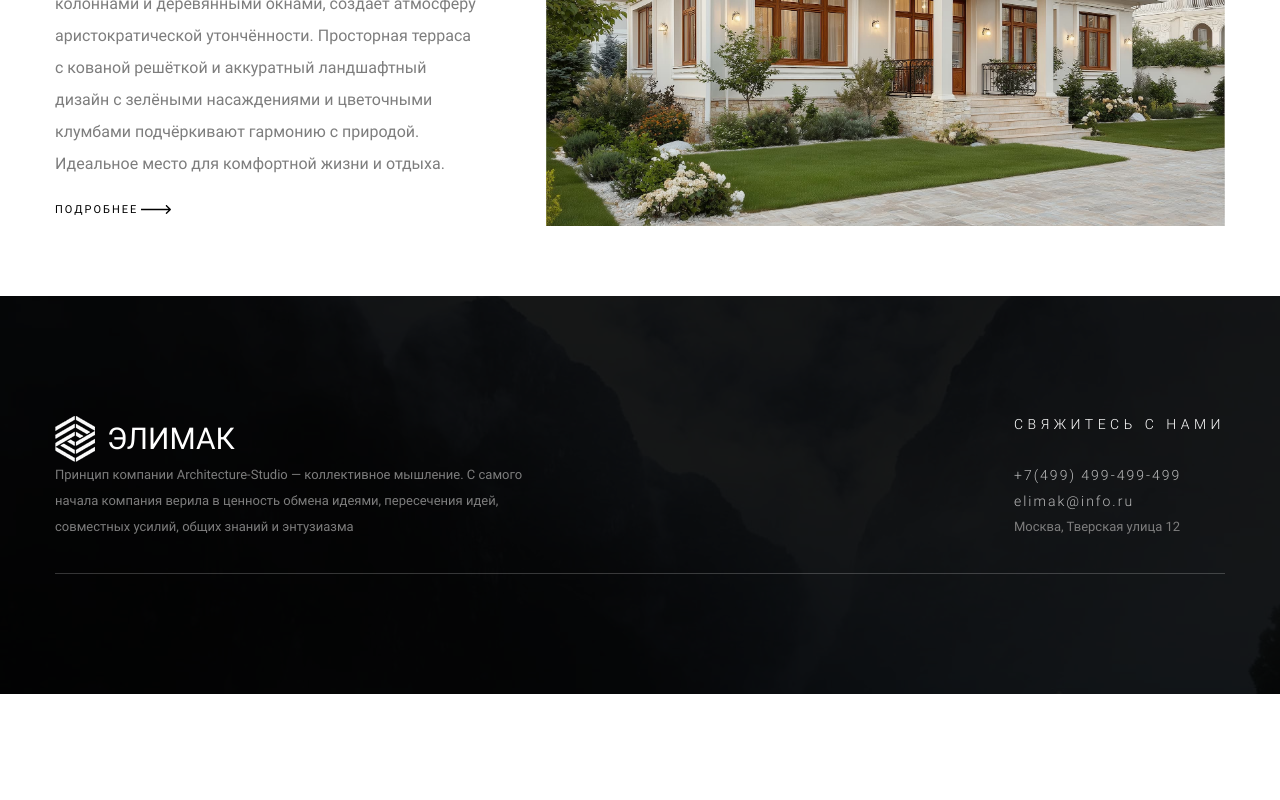
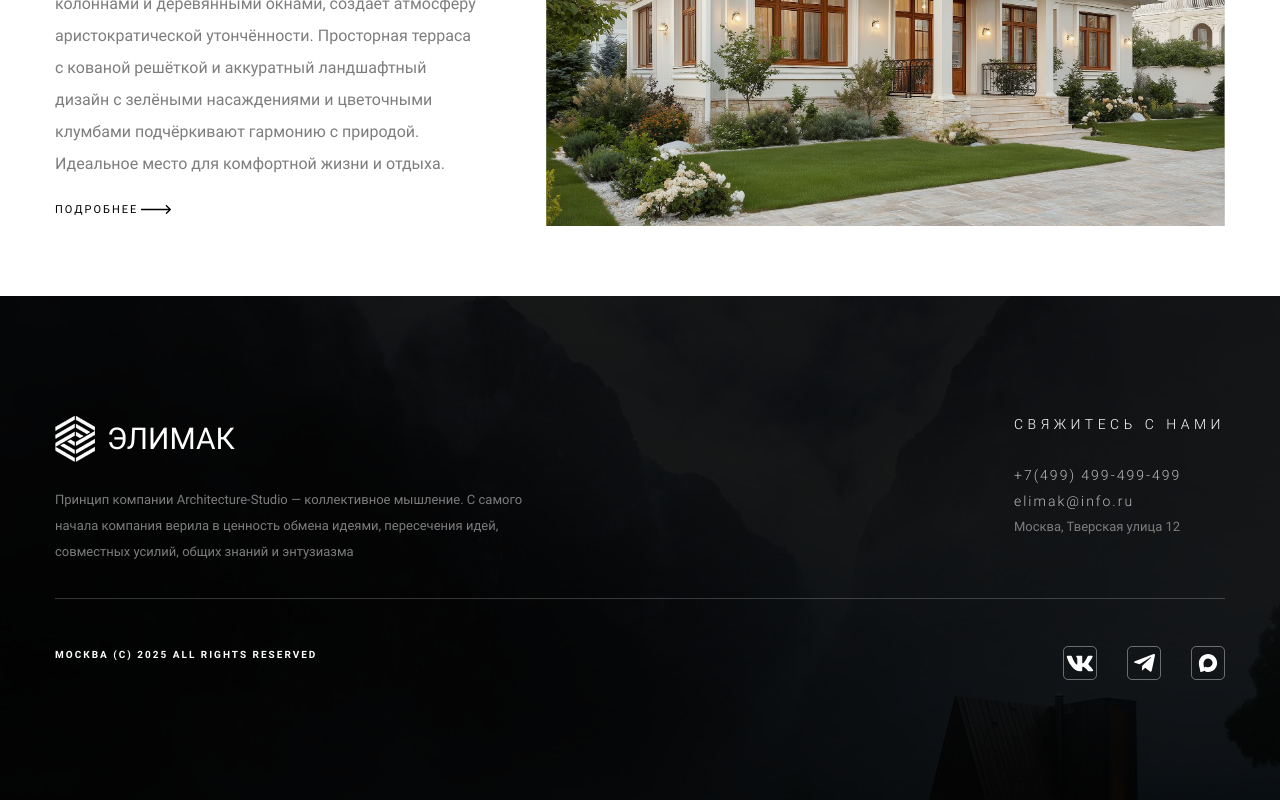
Before and after one commit to SergeyMalyuga/elimak-angular, an Angular app: page / in a window 1280 px wide. Shown: the part 3401-4201 px from the top of the page. Before the commit the page ends 4095 px from the top, so only its background shows below. Built offline with nearby package versions, Linux system fonts and the light colour scheme.

Commit message:
feat(footer.component): адаптировать под tablet/mobile

```diff
--- a/src/app/features/footer/footer.component.html
+++ b/src/app/features/footer/footer.component.html
@@ -24,6 +24,35 @@
       </div>
 
     </div>
-    <div class="footer-main__content--bottom"></div>
+    <div class="footer-main__content--bottom">
+      <small class="footer-main__copyright">Москва (C) 2025 all rights reserved</small>
+      <ul
+        class="footer-main__list-social"
+      >
+        <li class="footer-main__item-social">
+          <a
+            class="footer-main__link-social link-social link-social--vk interactive"
+            aria-label="VKontakte"
+            href="#"
+          ></a>
+        </li>
+        <li class="footer-main__item-social">
+          <a
+            class="footer-main__link-social link-social link-social--telegram interactive"
+            aria-label="Telegram"
+            target="_blank"
+            href="https://t.me/elimak_master"
+          ></a>
+        </li>
+        <li class="footer-main__item-social">
+          <a
+            class="footer-main__link-social link-social--max interactive"
+            aria-label="Max"
+            target="_blank"
+            href="https://max.ru/"
+          ></a>
+        </li>
+      </ul>
+    </div>
   </div>
 </footer>
--- a/src/app/features/footer/footer.component.scss
+++ b/src/app/features/footer/footer.component.scss
@@ -36,12 +36,37 @@
       justify-content: space-between;
       padding-bottom: 33px;
       border-bottom: 1px solid variables.$footer-border-content-color;
+
+      @media (width <= 800px) {
+        flex-direction: column;
+        align-items: center;
+      }
+    }
+
+    &--bottom {
+      padding-top: 47px;
+      display: flex;
+      justify-content: space-between;
+
+      @media (width <= 800px) {
+        flex-direction: column;
+        align-items: center;
+        gap: 28px;
+      }
     }
   }
 
   &__link {
     font-size: 14px;
     display: block;
+
+    &-logo {
+      margin-bottom: 25px;
+
+      @media (width <= 800px) {
+        margin-bottom: 20px;
+      }
+    }
   }
 
   &__wrapper {
@@ -51,12 +76,21 @@
       line-height: 26px;
       max-width: 470px;
       width: 100%;
+
+      @media (width <= 800px) {
+        text-align: center;
+        margin-bottom: 38px;
+      }
     }
 
     &-contacts {
       display: flex;
       flex-direction: column;
-      gap: 10px
+      gap: 10px;
+
+      @media (width <= 800px) {
+        align-items: center;
+      }
     }
   }
 
@@ -65,6 +99,25 @@
     color: variables.$text-color-primary;
     font-size: 13px;
     font-style: normal;
+  }
 
+  &__copyright {
+    color: variables.$text-color-light;
+    font-size: 10px;
+    line-height: 18px;
+    letter-spacing: 2px;
+    text-transform: uppercase;
+    font-weight: 700;
+  }
+
+  &__list {
+    &-social {
+      display: flex;
+      gap: 30px;
+    }
+  }
+
+  @media (width <= 800px) {
+    padding: 50px 0;
   }
 }
--- a/src/app/features/header/header.component.html
+++ b/src/app/features/header/header.component.html
@@ -72,14 +72,14 @@
         >
           <li class="header-main__item-social">
             <a
-              class="header-main__link-social header-main__link-social--vk interactive"
+              class="header-main__link-social link-social link-social--vk interactive"
               aria-label="VKontakte"
               href="#"
             ></a>
           </li>
           <li class="header-main__item-social">
             <a
-              class="header-main__link-social header-main__link-social--telegram interactive"
+              class="header-main__link-social link-social link-social--telegram interactive"
               aria-label="Telegram"
               target="_blank"
               href="https://t.me/elimak_master"
@@ -87,7 +87,7 @@
           </li>
           <li class="header-main__item-social">
             <a
-              class="header-main__link-social header-main__link-social--max interactive"
+              class="header-main__link-social link-social--max interactive"
               aria-label="Max"
               target="_blank"
               href="https://max.ru/"
--- a/src/app/features/header/header.component.scss
+++ b/src/app/features/header/header.component.scss
@@ -47,67 +47,6 @@
       display: inline-block;
       font-size: 16px;
       line-height: 18px;
-    }
-
-    &-social {
-      &::before {
-        mask-repeat: no-repeat;
-        mask-position: center;
-        mask-size: cover;
-        background-color: variables.$link-social;
-        transition:
-          background-color 0.5s ease,
-          transform 0.5s ease;
-      }
-
-      &--vk {
-        &:hover {
-          &::before {
-            background-color: variables.$vk-hover-color;
-          }
-        }
-
-        &::before {
-          content: '';
-          width: 28px;
-          height: 25px;
-          mask-image: url('../../../assets/images/vector/vk.svg');
-        }
-      }
-
-      &--telegram {
-        &:hover {
-          &::before {
-            background-color: variables.$telegram-hover-color;
-          }
-        }
-
-        &::before {
-          content: '';
-          width: 21px;
-          height: 24px;
-          mask-image: url('../../../assets/images/vector/telegram.svg');
-        }
-      }
-
-      &--max {
-        &::before {
-          content: '';
-          background-color: transparent;
-          width: 24px;
-          height: 24px;
-          background-image: url('../../../assets/images/vector/max.svg');
-          background-repeat: no-repeat;
-          background-position: center;
-          background-size: cover;
-        }
-
-        &:hover {
-          &::before {
-            background-image: url('../../../assets/images/vector/max-hover.svg');
-          }
-        }
-      }
     }
   }
 
--- a/src/styles.scss
+++ b/src/styles.scss
@@ -209,6 +209,70 @@ body {
         font-size: 24px;
       }
     }
+
+    @media (width <= 800px) {
+      justify-content: center;
+    }
+  }
+
+  &-social {
+    &::before {
+      mask-repeat: no-repeat;
+      mask-position: center;
+      mask-size: cover;
+      background-color: variables.$link-social;
+      transition:
+        background-color 0.5s ease,
+        transform 0.5s ease;
+    }
+
+    &--vk {
+      &:hover {
+        &::before {
+          background-color: variables.$vk-hover-color;
+        }
+      }
+
+      &::before {
+        content: '';
+        width: 28px;
+        height: 25px;
+        mask-image: url('./assets/images/vector/vk.svg');
+      }
+    }
+
+    &--telegram {
+      &:hover {
+        &::before {
+          background-color: variables.$telegram-hover-color;
+        }
+      }
+
+      &::before {
+        content: '';
+        width: 21px;
+        height: 24px;
+        mask-image: url('./assets/images/vector/telegram.svg');
+      }
+    }
+
+    &--max {
+      &::before {
+        content: '';
+        width: 24px;
+        height: 24px;
+        background-image: url('./assets/images/vector/max.svg');
+        background-repeat: no-repeat;
+        background-position: center;
+        background-size: cover;
+      }
+
+      &:hover {
+        &::before {
+          background-image: url('./assets/images/vector/max-hover.svg');
+        }
+      }
+    }
   }
 }
 
```
Also changed, not shown: src/assets/images/vector/vk.svg.
